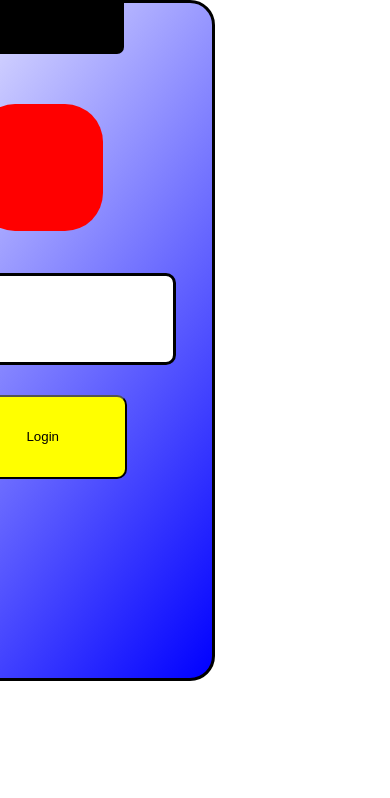
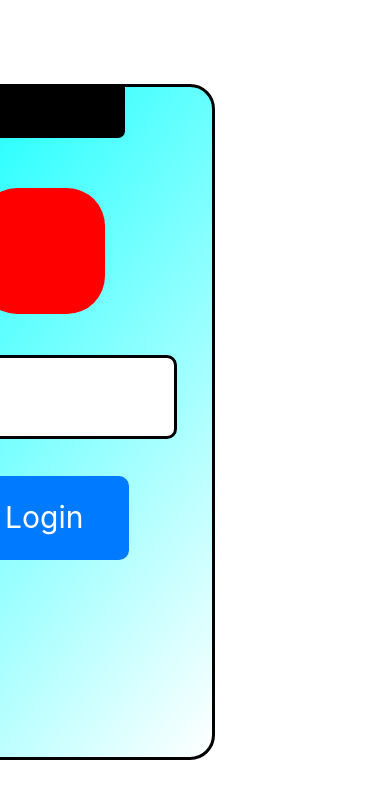
Before and after one commit to Drag49487Jr/ngpro_2nd, a React (Create React App) app: page / in a window 390 px wide. Shown: the top 798 px of the page. Built offline with nearby package versions, Linux system fonts and the light colour scheme.

Commit message:
add css to phone-outline

```diff
--- a/public/index.html
+++ b/public/index.html
@@ -10,6 +10,7 @@
       content="Web site created using create-react-app"
     />
     <link rel="apple-touch-icon" href="%PUBLIC_URL%/logo192.png" />
+    <link rel="stylesheet" href="https://stackpath.bootstrapcdn.com/bootstrap/4.4.1/css/bootstrap.min.css" integrity="sha384-Vkoo8x4CGsO3+Hhxv8T/Q5PaXtkKtu6ug5TOeNV6gBiFeWPGFN9MuhOf23Q9Ifjh" crossorigin="anonymous">
     <!--
       manifest.json provides metadata used when your web app is installed on a
       user's mobile device or desktop. See https://developers.google.com/web/fundamentals/web-app-manifest/
--- a/src/pages/LoginPage/LoginPage.css
+++ b/src/pages/LoginPage/LoginPage.css
@@ -1,6 +1,6 @@
 .phone-outline {
     background-color: white;
-    background-image: linear-gradient(127deg, white,blue);
+    background-image: linear-gradient(127deg, cyan,white);
     border:solid black;
     display:flex;
     height:80vh;
@@ -8,6 +8,7 @@
     position: absolute;
     right:45%;
     border-radius: 25px;
+    top:10%;
 }
 #phone-camera {
     height: 6vh;
@@ -37,12 +38,12 @@
     top:40%;
 }
 #submit {
-    background-color:yellow;
     border-radius:10px;
     height:10vh;
     width:20vh;
     position: absolute;
     right:25%;
     top:58%;
-    text-decoration: none;
+    border-style: none;
+    font-size:30px;
 }
--- a/src/pages/LoginPage/LoginPage.jsx
+++ b/src/pages/LoginPage/LoginPage.jsx
@@ -34,9 +34,9 @@ class LoginPage extends Component {
                 <div id='phone-camera'></div>
                 <div id='logo'></div>
                 <form onSubmit={this.handleSubmit}>
-                    <input id='password-box' type='password' placeholder='password'
+                    <input id='password-box' type='password'
                         name='user_password' onChange={this.handleChange} />
-                        <button id='submit'>Login</button>
+                        <button type='button' class="btn-primary" id='submit'>Login</button>
                         <div>{this.state.message}</div>
                 </form>
             </div>
```
